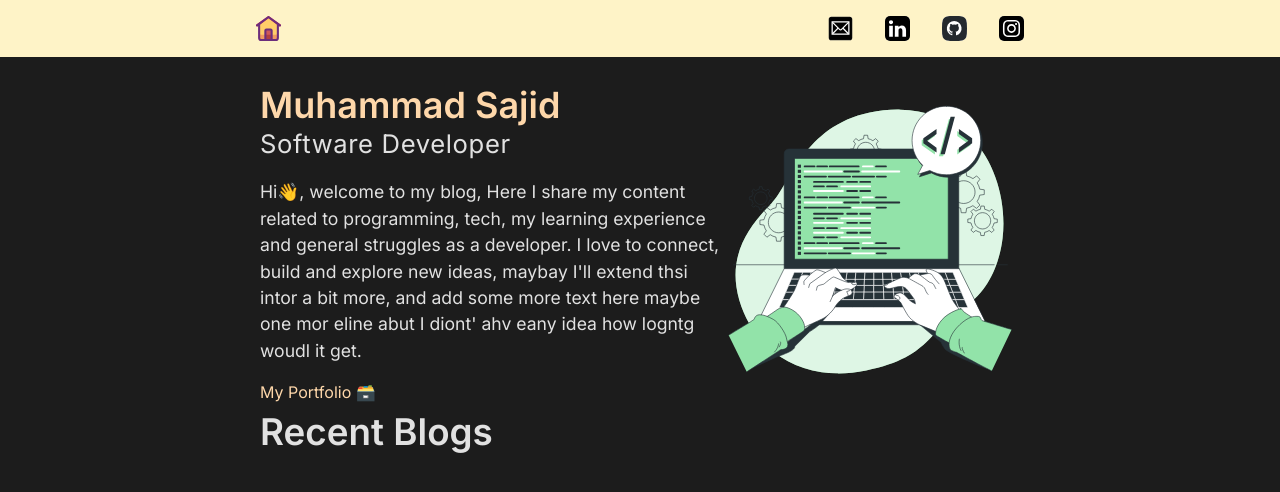
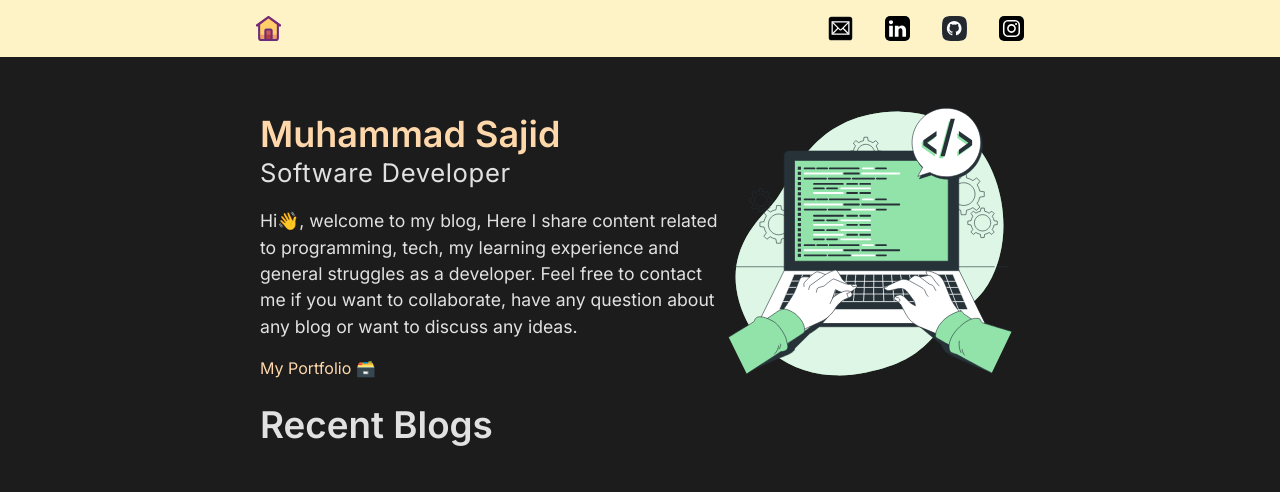
Before and after one commit to sajidCode-gh/my-blog, a Next.js app: page / in a window 1280 px wide. Shown: the top 492 px of the page. Built offline with nearby package versions, Linux system fonts and the light colour scheme.

Commit message:
updated main page description

```diff
--- a/src/app/components/Hero.tsx
+++ b/src/app/components/Hero.tsx
@@ -10,12 +10,11 @@ function Hero() {
                 </h1>
                 <h2 className="tracking-wide mb-4">Software Developer</h2>
                 <p>
-                    Hi👋, welcome to my blog, Here I share my content related to
+                    Hi👋, welcome to my blog, Here I share content related to
                     programming, tech, my learning experience and general
-                    struggles as a developer. I love to connect, build and
-                    explore new ideas, maybay I'll extend thsi intor a bit more,
-                    and add some more text here maybe one mor eline abut I
-                    diont' ahv eany idea how logntg woudl it get.
+                    struggles as a developer. Feel free to contact me if you
+                    want to collaborate, have any question about any blog or
+                    want to discuss any ideas.
                 </p>
                 <Link
                     className="text-orange-200 inline-block mt-4"
--- a/src/app/page.tsx
+++ b/src/app/page.tsx
@@ -2,7 +2,7 @@ import Hero from "./components/Hero";
 
 export default function Home() {
     return (
-        <main className="max-w-3xl mx-auto mt-3 py-4 px-3 sm:px-1">
+        <main className="max-w-3xl mx-auto mt-6 py-4 px-3 sm:px-1">
             <Hero />
             <h1>Recent Blogs</h1>
         </main>
```
